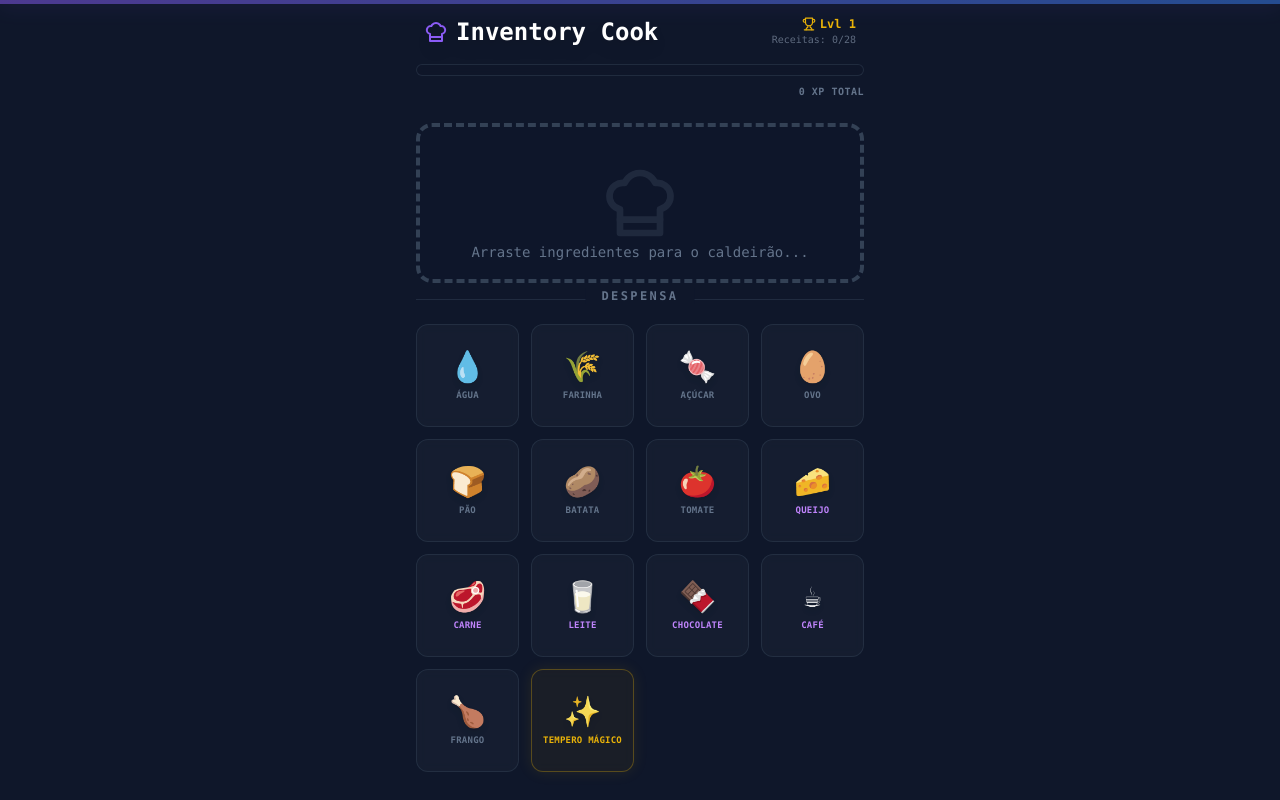
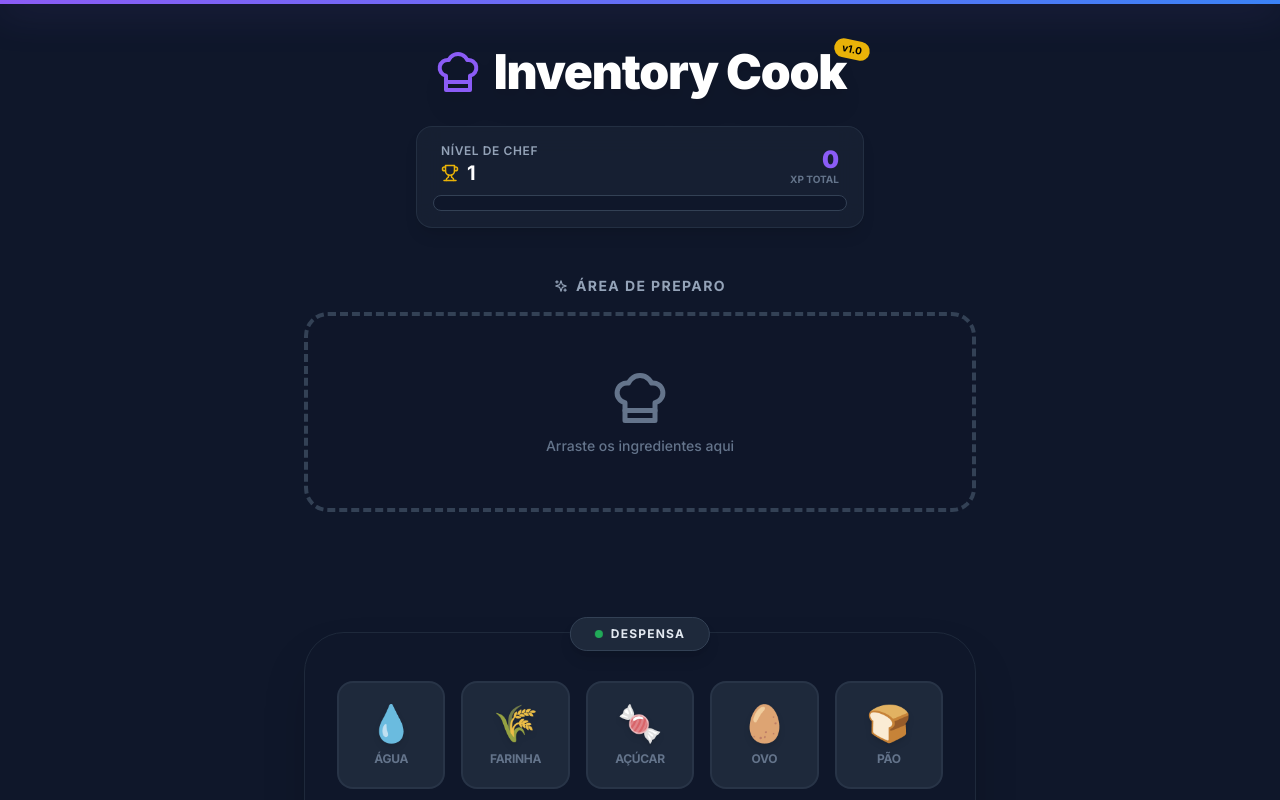
Before and after one commit to ChrisRL95/Inventory-Cook, a Next.js app: page / in a window 1280 px wide. Shown: the top 800 px of the page. Built offline with nearby package versions, Linux system fonts and the light colour scheme.

Commit message:
Update page.js

```diff
--- a/app/page.js
+++ b/app/page.js
@@ -1,7 +1,7 @@
 'use client';
 
 import { useState, useEffect } from 'react';
-import { Sparkles, ChefHat, Trash2, Clock, BookOpen, X, Trophy, Share2, Volume2 } from 'lucide-react';
+import { Sparkles, ChefHat, Trash2, Clock, BookOpen, X, Trophy, Share2 } from 'lucide-react';
 import { motion, AnimatePresence } from 'framer-motion';
 import { ingredientes, receitas } from './data';
 
@@ -10,27 +10,22 @@ export default function Home() {
   const [pantry] = useState(ingredientes);
   const [craftResult, setCraftResult] = useState(null);
   const [selectedRecipe, setSelectedRecipe] = useState(null);
-
-  // Persistência: XP e Receitas Desbloqueadas
   const [xp, setXp] = useState(0);
   const [unlockedRecipes, setUnlockedRecipes] = useState([]);
 
   // --- AUDIO SYSTEM ---
-  // Dica: Crie uma pasta 'public/sounds' e coloque arquivos mp3 lá
   const playSound = (type) => {
     const sounds = {
-      pop: '/sounds/pop.mp3',      // Som ao soltar item
-      craft: '/sounds/craft.mp3',  // Som de sucesso/level up
-      trash: '/sounds/trash.mp3',  // Som de limpar
+      pop: '/sounds/pop.mp3',
+      craft: '/sounds/craft.mp3',
+      trash: '/sounds/trash.mp3',
+    };
+    const audio = new Audio(sounds[type]);
+    audio.volume = 0.5;
+    audio.play().catch(() => {});
   };
 
-    // Verifica se o áudio existe antes de tocar (evita erro no console se você não tiver os arquivos ainda)
-    const audio = new Audio(sounds[type]);
-    audio.volume = 0.5;
-    audio.play().catch(() => {}); // Ignora erro se o arquivo não existir
-  };
-
-  // --- PERSISTÊNCIA (LOAD) ---
+  // --- PERSISTÊNCIA ---
   useEffect(() => {
     const savedData = localStorage.getItem('rpg-cook-save');
     if (savedData) {
@@ -40,11 +35,9 @@ export default function Home() {
     }
   }, []);
 
-  // --- PERSISTÊNCIA (SAVE) ---
   useEffect(() => {
     localStorage.setItem('rpg-cook-save', JSON.stringify({ xp, unlocked: unlockedRecipes }));
   }, [xp, unlockedRecipes]);
-
 
   // --- DRAG AND DROP ---
   const handleDragStart = (e, item, source) => {
@@ -58,13 +51,9 @@ export default function Home() {
     const source = e.dataTransfer.getData('source');
 
     if (source === 'inventory') return;
-    // REMOVIDO: Limite de 4 itens (Agora é infinito!)
-    // if (inventory.length >= 4) return;
-
-    // Evita duplicatas exatas de ID para não quebrar as keys do React
     if (inventory.some(i => i.id === itemData.id)) return;
 
-    playSound('pop'); // Toca som
+    playSound('pop');
     const newInventory = [...inventory, itemData];
     setInventory(newInventory);
     checkRecipes(newInventory);
@@ -88,7 +77,7 @@ export default function Home() {
 
   const allowDrop = (e) => e.preventDefault();
 
-  // --- LÓGICA DE CRAFTING ---
+  // --- LÓGICA ---
   const checkRecipes = (currentInventory) => {
     const invIds = currentInventory.map(i => i.id);
     const found = receitas.find(recipe => {
@@ -103,134 +92,164 @@ export default function Home() {
     if (craftResult) {
       playSound('craft');
       setXp(prev => prev + craftResult.xp);
-
-      // Salva receita desbloqueada se for nova
       if (!unlockedRecipes.includes(craftResult.name)) {
         setUnlockedRecipes(prev => [...prev, craftResult.name]);
       }
-
       setSelectedRecipe(craftResult);
     }
   };
 
-  // --- SOCIAL SHARE ---
   const handleShare = () => {
-    const text = `🍳 Acabei de craftar ${selectedRecipe.name} no Inventory Cook! \nNível de Chef: ${Math.floor(xp / 100) + 1} \nXP Total: ${xp}\n\nJogue agora: [Seu Link Vercel Aqui]`;
+    const text = `🍳 Acabei de craftar ${selectedRecipe.name} no Inventory Cook! \nNível de Chef: ${Math.floor(xp / 100) + 1} \nXP Total: ${xp}`;
     navigator.clipboard.writeText(text);
-    alert('Stats copiados para a área de transferência! Cole no Twitter/WhatsApp.');
+    alert('Copiado para a área de transferência!');
   };
 
   return (
-    <main className="flex min-h-screen flex-col items-center justify-center p-4 bg-rpg-bg text-white font-mono relative overflow-hidden selection:bg-rpg-accent selection:text-white">
+    <main className="min-h-screen bg-rpg-bg text-white selection:bg-rpg-accent selection:text-white py-12 px-4 relative overflow-x-hidden">
 
-      {/* BACKGROUND DECORATION */}
-      <div className="absolute top-0 left-0 w-full h-1 bg-gradient-to-r from-rpg-accent to-blue-500 opacity-50 shadow-[0_0_20px_rgba(139,92,246,0.5)]"></div>
+      {/* Background Decoration */}
+      <div className="fixed top-0 left-0 w-full h-1 bg-gradient-to-r from-rpg-accent to-blue-500 shadow-[0_0_40px_rgba(139,92,246,0.6)] z-50"></div>
 
-      {/* HEADER & XP BAR */}
-      <header className="mb-6 text-center w-full max-w-md z-10">
-        <div className="flex justify-between items-end mb-4 px-2">
-            <h1 className="text-2xl font-bold flex items-center gap-2 drop-shadow-lg">
-            <ChefHat className="text-rpg-accent" /> Inventory Cook
+      {/* CONTAINER CENTRALIZADO */}
+      <div className="max-w-2xl mx-auto flex flex-col gap-12">
+
+        {/* --- BLOCO 1: HEADER & STATS --- */}
+        <section className="text-center space-y-6">
+          <div className="inline-block relative">
+            <h1 className="text-4xl md:text-5xl font-black tracking-tight flex items-center justify-center gap-3 drop-shadow-xl">
+              <ChefHat size={48} className="text-rpg-accent animate-bounce-slow" />
+              Inventory Cook
             </h1>
-            <div className="text-xs text-slate-400 flex flex-col items-end">
-                <span className="flex items-center gap-1 text-yellow-500 font-bold"><Trophy size={14}/> Lvl {Math.floor(xp / 100) + 1}</span>
-                <span className="text-[10px] opacity-60">Receitas: {unlockedRecipes.length}/{receitas.length}</span>
+            <span className="absolute -top-2 -right-6 bg-yellow-500 text-black text-[10px] font-bold px-2 py-0.5 rounded-full rotate-12">
+              v1.0
+            </span>
+          </div>
+
+          <div className="bg-slate-800/50 backdrop-blur-md p-4 rounded-2xl border border-slate-700/50 shadow-lg max-w-md mx-auto">
+            <div className="flex justify-between items-end mb-2 px-2">
+              <div className="flex flex-col text-left">
+                <span className="text-xs text-slate-400 uppercase tracking-wider font-semibold">Nível de Chef</span>
+                <span className="text-xl font-bold text-white flex items-center gap-2">
+                  <Trophy size={18} className="text-yellow-500" />
+                  {Math.floor(xp / 100) + 1}
+                </span>
+              </div>
+              <div className="text-right">
+                <span className="text-2xl font-black text-rpg-accent">{xp}</span>
+                <span className="text-[10px] text-slate-500 block -mt-1 font-bold">XP TOTAL</span>
               </div>
             </div>
 
             {/* Barra de XP */}
-        <div className="w-full h-3 bg-slate-900/80 rounded-full overflow-hidden mb-2 border border-slate-700/50 backdrop-blur-sm relative">
+            <div className="w-full h-4 bg-slate-900 rounded-full overflow-hidden border border-slate-700 relative">
               <motion.div
                 className="h-full bg-gradient-to-r from-rpg-accent to-purple-400 relative"
                 initial={{ width: 0 }}
                 animate={{ width: `${Math.min((xp % 1000) / 10, 100)}%` }}
                 transition={{ type: "spring", stiffness: 50 }}
               >
-               <div className="absolute top-0 right-0 h-full w-2 bg-white/30 animate-pulse"></div>
+                <div className="absolute top-0 right-0 h-full w-full bg-white/10 animate-[shimmer_2s_infinite]"></div>
               </motion.div>
             </div>
-        <p className="text-slate-500 text-[10px] text-right font-bold tracking-wider">{xp} XP TOTAL</p>
-      </header>
+          </div>
+        </section>
 
-      {/* CALDEIRÃO MÁGICO (INVENTÁRIO) */}
+        {/* --- BLOCO 2: O CALDEIRÃO --- */}
+        <section className="relative z-10">
+          <div className="text-center mb-4">
+             <h2 className="text-sm font-bold text-slate-400 uppercase tracking-widest flex items-center justify-center gap-2">
+               <Sparkles size={14} /> Área de Preparo
+             </h2>
+          </div>
+
           <div
             className={`
-          relative w-full max-w-md min-h-[160px] rounded-2xl border-4 border-dashed transition-all duration-500 flex flex-wrap content-center justify-center gap-4 p-6 mb-4
-          ${inventory.length > 0 ? 'border-rpg-accent bg-slate-800/40 shadow-[inset_0_0_40px_rgba(139,92,246,0.1)]' : 'border-slate-700 bg-slate-900/50'}
+              relative w-full min-h-[200px] rounded-3xl border-4 border-dashed transition-all duration-500
+              flex flex-wrap content-center justify-center gap-6 p-8
+              ${inventory.length > 0 ? 'border-rpg-accent bg-slate-800/60 shadow-[0_0_50px_rgba(139,92,246,0.15)]' : 'border-slate-700 bg-slate-900/40'}
             `}
             onDrop={handleDropOnInventory}
             onDragOver={allowDrop}
           >
-        {/* Placeholder Visual */}
+            {/* Placeholder */}
+            <AnimatePresence>
               {inventory.length === 0 && (
-          <div className="absolute inset-0 flex items-center justify-center pointer-events-none opacity-20">
-             <ChefHat size={80} className="text-slate-500" />
-          </div>
+                <motion.div
+                  initial={{ opacity: 0 }} animate={{ opacity: 1 }} exit={{ opacity: 0 }}
+                  className="absolute inset-0 flex flex-col items-center justify-center pointer-events-none opacity-30"
+                >
+                  <ChefHat size={60} className="text-slate-500 mb-2" />
+                  <span className="text-slate-500 text-sm font-medium">Arraste os ingredientes aqui</span>
+                </motion.div>
               )}
+            </AnimatePresence>
 
-        {inventory.length === 0 && (
-          <span className="text-slate-500 text-sm absolute bottom-4 pointer-events-none animate-bounce">
-            Arraste ingredientes para o caldeirão...
-          </span>
-        )}
-
-        {/* ITENS NO CALDEIRÃO (Com rotação aleatória para efeito "pilha") */}
+            {/* Itens */}
             <AnimatePresence mode='popLayout'>
-            {inventory.map((item, index) => (
+              {inventory.map((item) => (
                 <motion.div
                   key={`${item.id}`}
                   layoutId={item.id}
-                initial={{ scale: 0, rotate: Math.random() * 180 }} // Entra girando
-                animate={{ scale: 1, rotate: Math.random() * 20 - 10 }} // Fica levemente torto (natural)
+                  initial={{ scale: 0, rotate: Math.random() * 360 }}
+                  animate={{ scale: 1, rotate: Math.random() * 10 - 5 }}
                   exit={{ scale: 0, opacity: 0 }}
-                whileHover={{ scale: 1.2, rotate: 0, zIndex: 10 }} // Fica reto ao passar o mouse
+                  whileHover={{ scale: 1.2, rotate: 0, zIndex: 20 }}
                   drag
-                dragConstraints={{ left: 0, right: 0, top: 0, bottom: 0 }} // Leve física de drag
+                  dragConstraints={{ left: 0, right: 0, top: 0, bottom: 0 }}
                   onDragStart={(e) => handleDragStart(e, item, 'inventory')}
-                className="w-16 h-16 bg-slate-700/90 backdrop-blur-md rounded-xl flex items-center justify-center text-3xl shadow-xl border border-slate-500/50 cursor-grab active:cursor-grabbing relative"
+                  className="w-20 h-20 bg-slate-700/90 backdrop-blur-md rounded-2xl flex items-center justify-center text-4xl shadow-2xl border border-slate-500/50 cursor-grab active:cursor-grabbing"
                 >
                   {item.icon}
                 </motion.div>
               ))}
             </AnimatePresence>
 
-        {/* BOTÃO DE CRAFT (Aparece flutuando) */}
+            {/* Botão Flutuante de Craft */}
             <AnimatePresence>
               {craftResult && (
+                <motion.div className="absolute -bottom-6 left-0 right-0 flex justify-center z-30">
                   <motion.button
-                initial={{ scale: 0, y: 50 }}
+                    initial={{ scale: 0, y: 20 }}
                     animate={{ scale: 1, y: 0 }}
                     exit={{ scale: 0, y: 20 }}
-                whileHover={{ scale: 1.1 }}
-                whileTap={{ scale: 0.9 }}
+                    whileHover={{ scale: 1.05 }}
+                    whileTap={{ scale: 0.95 }}
                     onClick={handleCraftComplete}
-                className="absolute -bottom-6 bg-gradient-to-r from-green-500 to-emerald-600 text-white px-8 py-3 rounded-full font-black flex items-center gap-2 shadow-[0_0_30px_rgba(34,197,94,0.5)] z-30 border-2 border-white/20"
+                    className="bg-gradient-to-r from-green-500 to-emerald-600 text-white px-8 py-4 rounded-full font-black flex items-center gap-3 shadow-[0_10px_30px_rgba(34,197,94,0.4)] border-4 border-rpg-bg"
                   >
-                <Sparkles size={20} className="animate-spin-slow" />
+                    <Sparkles size={24} className="animate-spin-slow" />
                     CRAFTAR {craftResult.name.toUpperCase()}
                   </motion.button>
+                </motion.div>
               )}
             </AnimatePresence>
           </div>
 
-      {/* BOTÃO LIMPAR */}
+          {/* Botão Limpar */}
+          <div className="flex justify-center mt-8 min-h-[40px]">
             {inventory.length > 0 && (
-        <button
+              <motion.button
+                initial={{ opacity: 0 }} animate={{ opacity: 1 }}
                 onClick={() => { playSound('trash'); setInventory([]); setCraftResult(null); }}
-          className="mb-8 text-xs text-red-400 hover:text-red-300 flex items-center gap-2 transition-colors opacity-60 hover:opacity-100 bg-red-900/20 px-4 py-2 rounded-full"
+                className="text-xs text-red-400 hover:text-red-300 flex items-center gap-2 transition-colors bg-red-950/30 px-4 py-2 rounded-full border border-red-900/50 hover:bg-red-900/50"
               >
-          <Trash2 size={14} /> Esvaziar Panela
-        </button>
+                <Trash2 size={14} /> Esvaziar Caldeirão
+              </motion.button>
             )}
+          </div>
+        </section>
 
-      {/* LOJA (DESPENSA) */}
-      <div className="w-full max-w-md border-t border-slate-700/50 pt-6 relative">
-        <span className="absolute left-1/2 -translate-x-1/2 -top-3 bg-rpg-bg px-4 text-slate-500 text-xs uppercase tracking-[0.2em] font-bold">
-          Despensa
-        </span>
+        {/* --- BLOCO 3: A GELADEIRA (GRID) --- */}
+        <section className="bg-slate-900 rounded-[2.5rem] p-8 border border-slate-800 shadow-2xl relative">
+          {/* Label da Geladeira */}
+          <div className="absolute -top-4 left-1/2 -translate-x-1/2 bg-slate-800 text-slate-200 px-6 py-2 rounded-full border border-slate-700 shadow-lg flex items-center gap-2">
+             <div className="w-2 h-2 rounded-full bg-green-500 animate-pulse"></div>
+             <span className="text-xs font-bold uppercase tracking-widest">Despensa</span>
+          </div>
 
           <div
-          className="grid grid-cols-4 gap-3 pb-12"
+            className="grid grid-cols-3 sm:grid-cols-4 md:grid-cols-5 gap-4 mt-4"
             onDrop={handleDropOnPantry}
             onDragOver={allowDrop}
           >
@@ -243,74 +262,78 @@ export default function Home() {
                 whileTap={{ scale: 0.95 }}
                 onDragStart={(e) => handleDragStart(e, item, 'pantry')}
                 className={`
-                aspect-square rounded-xl flex flex-col items-center justify-center gap-1 cursor-grab active:cursor-grabbing
-                bg-slate-800/40 border border-slate-700/50 backdrop-blur-sm transition-all
-                hover:bg-slate-700/60 hover:border-slate-500
-                ${item.rarity === 'rare' ? 'border-purple-500/20 bg-purple-500/5' : ''}
-                ${item.rarity === 'legendary' ? 'border-yellow-500/30 bg-yellow-500/5 shadow-[0_0_15px_rgba(234,179,8,0.1)]' : ''}
+                  aspect-square rounded-2xl flex flex-col items-center justify-center gap-2 cursor-grab active:cursor-grabbing
+                  bg-slate-800 border-2 border-slate-700/50 transition-all group
+                  hover:bg-slate-700 hover:border-slate-500 hover:shadow-lg
+                  ${item.rarity === 'rare' ? 'border-purple-500/30 bg-purple-900/10' : ''}
+                  ${item.rarity === 'legendary' ? 'border-yellow-500/30 bg-yellow-900/10' : ''}
                 `}
               >
-              <span className="text-3xl drop-shadow-md filter grayscale-[0.2] hover:grayscale-0 transition-all">{item.icon}</span>
-              <span className={`text-[9px] font-bold uppercase text-center tracking-wide ${
+                <span className="text-3xl sm:text-4xl drop-shadow-md filter grayscale-[0.3] group-hover:grayscale-0 transition-all duration-300">
+                  {item.icon}
+                </span>
+                <span className={`text-[10px] sm:text-xs font-bold uppercase text-center tracking-tight leading-none ${
                   item.rarity === 'legendary' ? 'text-yellow-500' :
-                item.rarity === 'rare' ? 'text-purple-400' : 'text-slate-500'
+                  item.rarity === 'rare' ? 'text-purple-400' : 'text-slate-500 group-hover:text-slate-300'
                 }`}>
                   {item.name}
                 </span>
               </motion.div>
             ))}
           </div>
+        </section>
+
       </div>
 
-      {/* MODAL DE SUCESSO */}
+      {/* --- MODAL (OVERLAY) --- */}
       <AnimatePresence>
         {selectedRecipe && (
           <motion.div
             initial={{ opacity: 0 }} animate={{ opacity: 1 }} exit={{ opacity: 0 }}
-            className="fixed inset-0 bg-black/90 flex items-center justify-center z-50 p-4 backdrop-blur-md"
+            className="fixed inset-0 bg-black/80 flex items-center justify-center z-[100] p-4 backdrop-blur-md"
             onClick={() => setSelectedRecipe(null)}
           >
             <motion.div
-                initial={{ scale: 0.5, y: 100, opacity: 0 }}
+              initial={{ scale: 0.9, y: 50, opacity: 0 }}
               animate={{ scale: 1, y: 0, opacity: 1 }}
-                exit={{ scale: 0.8, y: 50, opacity: 0 }}
-                className="bg-slate-900 border border-slate-700 w-full max-w-lg rounded-3xl p-8 relative shadow-2xl overflow-hidden"
+              exit={{ scale: 0.9, y: 50, opacity: 0 }}
+              className="bg-slate-900 border border-slate-700 w-full max-w-lg rounded-3xl p-6 md:p-8 relative shadow-2xl overflow-hidden"
               onClick={e => e.stopPropagation()}
             >
-                {/* Efeito de brilho de fundo */}
-                <div className="absolute top-0 left-0 w-full h-32 bg-gradient-to-b from-green-500/20 to-transparent pointer-events-none"></div>
+              {/* Conteúdo do Modal igual ao anterior... */}
+               <div className="absolute top-0 left-0 w-full h-32 bg-gradient-to-b from-green-500/10 to-transparent pointer-events-none"></div>
 
                 <button
                   onClick={() => setSelectedRecipe(null)}
-                className="absolute top-4 right-4 p-2 bg-slate-800/50 rounded-full text-slate-400 hover:text-white hover:bg-slate-700 transition-colors"
+                  className="absolute top-4 right-4 p-2 bg-slate-800 rounded-full text-slate-400 hover:text-white hover:bg-slate-700 transition-colors z-20"
                 >
                   <X size={20} />
                 </button>
 
-                <div className="text-center mb-8 relative z-10">
+                <div className="text-center mb-8 relative z-10 pt-4">
                   <motion.div
-                    initial={{ scale: 0 }} animate={{ scale: 1 }} transition={{ delay: 0.2, type: 'spring' }}
-                    className="inline-flex items-center gap-2 bg-green-500 text-black text-xs font-black px-4 py-1.5 rounded-full mb-4 uppercase tracking-wider shadow-[0_0_20px_rgba(34,197,94,0.4)]"
+                    initial={{ scale: 0 }} animate={{ scale: 1 }}
+                    className="inline-flex items-center gap-2 bg-green-500 text-black text-xs font-black px-4 py-1.5 rounded-full mb-4 uppercase tracking-wider"
                   >
                     <Sparkles size={14} /> Recipe Unlocked
                   </motion.div>
-                <h2 className="text-4xl font-black text-white mb-2">{selectedRecipe.name}</h2>
+                  <h2 className="text-3xl md:text-4xl font-black text-white mb-2">{selectedRecipe.name}</h2>
                   <p className="text-slate-400 text-sm font-medium">"{selectedRecipe.desc}"</p>
                 </div>
 
                 <div className="grid grid-cols-2 gap-4 mb-8">
-                    <div className="bg-slate-800/50 rounded-2xl p-4 flex flex-col items-center justify-center border border-slate-700/50">
+                  <div className="bg-slate-800 rounded-2xl p-4 flex flex-col items-center justify-center border border-slate-700">
                     <span className="text-yellow-500 font-black text-2xl">+{selectedRecipe.xp}</span>
-                        <span className="text-slate-500 text-[10px] uppercase tracking-widest">XP Ganho</span>
+                    <span className="text-slate-500 text-[10px] uppercase tracking-widest font-bold">XP Ganho</span>
                   </div>
-                    <div className="bg-slate-800/50 rounded-2xl p-4 flex flex-col items-center justify-center border border-slate-700/50">
+                  <div className="bg-slate-800 rounded-2xl p-4 flex flex-col items-center justify-center border border-slate-700">
                     <span className="text-blue-400 font-black text-2xl">{selectedRecipe.time}</span>
-                        <span className="text-slate-500 text-[10px] uppercase tracking-widest">Tempo</span>
+                    <span className="text-slate-500 text-[10px] uppercase tracking-widest font-bold">Tempo</span>
                   </div>
                 </div>
 
-                <div className="space-y-4 mb-8">
-                <h3 className="flex items-center gap-2 text-sm font-bold text-slate-300 uppercase tracking-wider">
+                <div className="bg-slate-950/50 rounded-2xl p-6 mb-8 border border-slate-800">
+                  <h3 className="flex items-center gap-2 text-xs font-bold text-slate-300 uppercase tracking-wider mb-4">
                     <BookOpen size={16} className="text-rpg-accent" /> Modo de Preparo
                   </h3>
                   <ul className="space-y-3">
@@ -328,23 +351,21 @@ export default function Home() {
                 <div className="flex gap-3">
                   <button
                     onClick={handleShare}
-                    className="flex-1 bg-slate-800 hover:bg-slate-700 text-white font-bold py-4 rounded-xl transition-colors flex items-center justify-center gap-2"
+                    className="flex-1 bg-slate-800 hover:bg-slate-700 text-white font-bold py-3 md:py-4 rounded-xl transition-colors flex items-center justify-center gap-2 text-sm"
                   >
                     <Share2 size={18} /> Compartilhar
                   </button>
                   <button
                     onClick={() => setSelectedRecipe(null)}
-                    className="flex-[2] bg-rpg-accent hover:bg-violet-500 text-white font-bold py-4 rounded-xl transition-colors shadow-lg shadow-purple-900/20"
+                    className="flex-[2] bg-rpg-accent hover:bg-violet-500 text-white font-bold py-3 md:py-4 rounded-xl transition-colors shadow-lg shadow-purple-900/20 text-sm"
                   >
-                    Continuar Cozinhando
+                    Continuar
                   </button>
                 </div>
-
             </motion.div>
           </motion.div>
         )}
       </AnimatePresence>
-
     </main>
   );
 }
```
Lines whose indentation alone changed are shown as unchanged.
